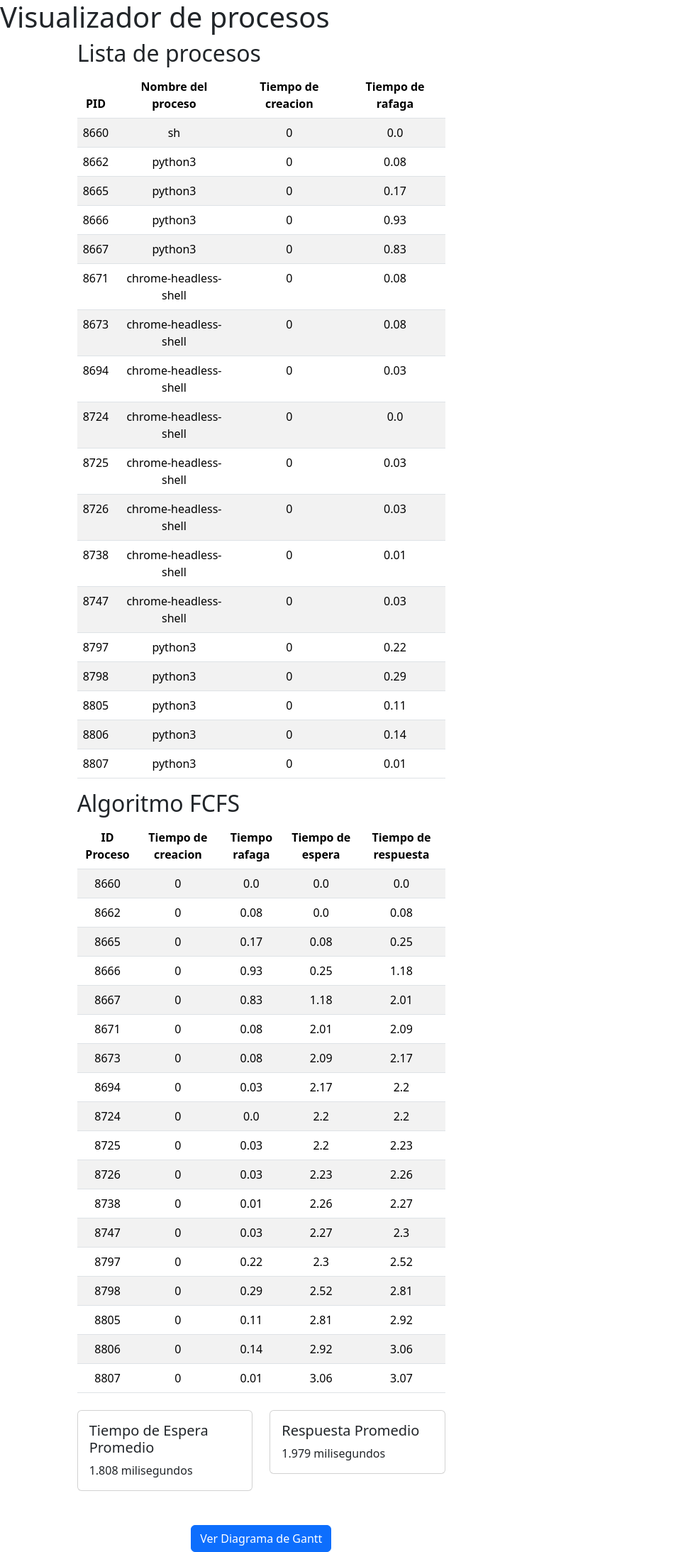
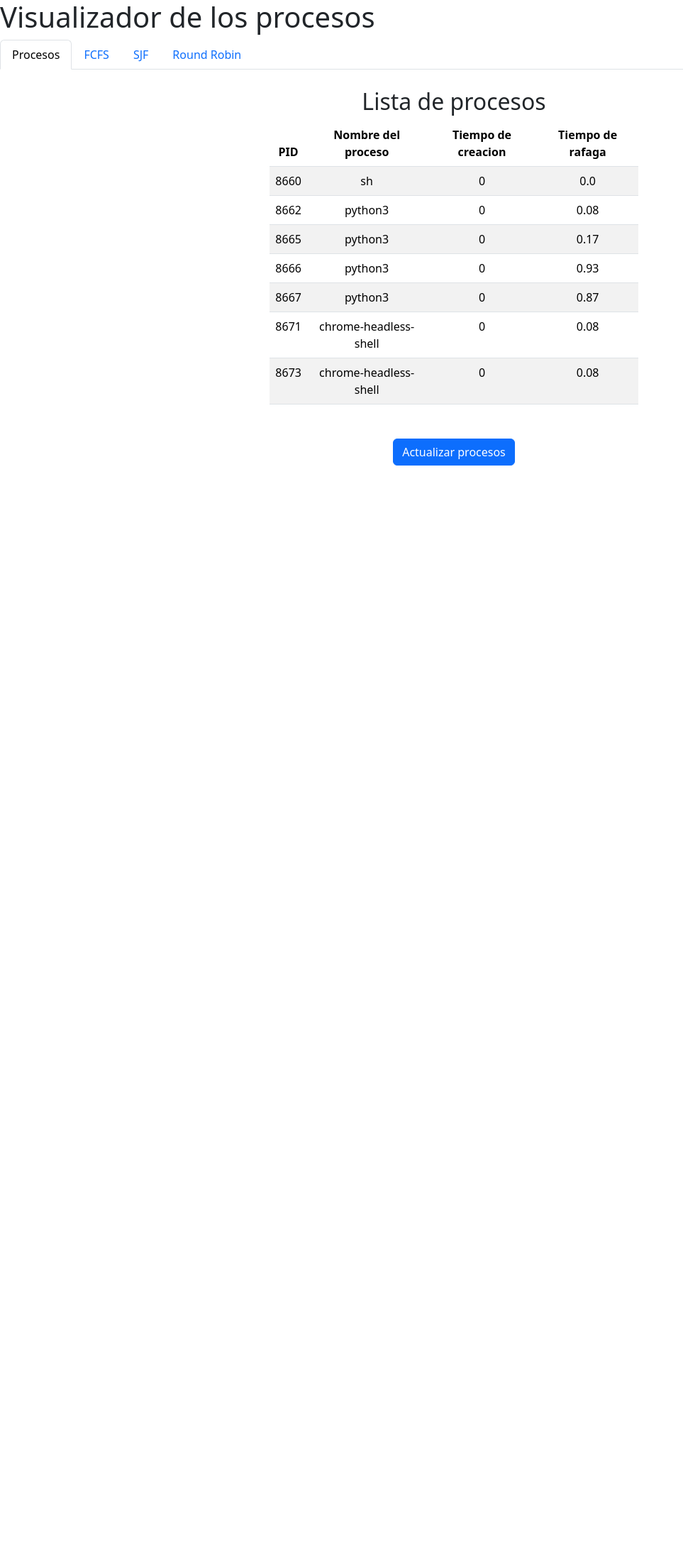
Before and after one commit to jayan04mcc/SO_TRABAJO_FINAL, a Flask app: page / in a window 1280 px wide. Shown: the whole page at 71% size, without its empty margins (0-963 px from the left). After the commit the page ends 656 px from the top, so only its background shows below. Run offline with Flask 3, Linux system fonts and the light colour scheme.

Commit message:
Se mejoro la interfaz, organizando las vistas de los algoritmos

```diff
--- a/gantt.py
+++ b/gantt.py
@@ -49,7 +49,7 @@
    maquinas.append(procesos[i].id)
 
 # Datos
-ht = 1000 #ancho_total
+ht = 20 #numero de tiempo que se vera en un inicio
 nmaq = nroProcesos #numero de procesos
 hbar = 20 #altura de cada barra
 tticks = 10 #no se usa
--- a/index.py
+++ b/index.py
@@ -13,13 +13,14 @@
 def principal():
     return render_template("index.html", procesos=lista_procesos, resultados=procesos, tiempos=respuestas) #buscara la vista y la mostrara
 
-@app.route('/gantt_diagram', methods=['GET', 'POST'])
-def gantt_diagram():
+@app.route('/mostrar_gantt')
+def mostrar_gantt():
     # Aquí puedes ejecutar tu función o archivo de Python
     # Por ejemplo, para ejecutar un archivo:
     os.system('python gantt.py')
     # En este ejemplo, simplemente servimos un archivo de imagen estático como respuesta
-    return render_template("gantt.html")
+    #return render_template('index.html')  # O redirige a otra página si lo prefieres
+    return "OK"
 
 
 
--- a/templates/base.html
+++ b/templates/base.html
@@ -12,5 +12,8 @@
 
     {%endblock %}
     <script src="https://cdn.jsdelivr.net/npm/bootstrap@5.3.2/dist/js/bootstrap.bundle.min.js" integrity="sha384-C6RzsynM9kWDrMNeT87bh95OGNyZPhcTNXj1NW7RuBCsyN/o0jlpcV8Qyq46cDfL" crossorigin="anonymous"></script>
+
+
+
 </body>
 </html>
--- a/templates/index.html
+++ b/templates/index.html
@@ -1,11 +1,49 @@
 {%extends "./base.html" %}
 {%block title%}Visualizador de procesos{%endblock%}
 {%block body%}
-<h1>Visualizador de procesos</h1>
+<script src="https://code.jquery.com/jquery-3.6.0.min.js"></script>
+<script>
+    $(document).ready(function() {
+        $("#verGantt").click(function() {
+            $.ajax({
+                url: "/mostrar_gantt",
+                type: "GET",
+                success: function(response) {
+                    // Manejar la respuesta aquí
+                    console.log(response);  // Esto mostrará "OK" en la consola
+                    // Puedes agregar más acciones si lo deseas
+                },
+                error: function(error) {
+                    console.log(error);
+                }
+            });
+        });
+    });
+</script>
+
+<h1>Visualizador de los procesos</h1>
+
+<ul class="nav nav-tabs" id="myTab" role="tablist">
+    <li class="nav-item" role="presentation">
+      <button class="nav-link active" id="home-tab" data-bs-toggle="tab" data-bs-target="#home-tab-pane" type="button" role="tab" aria-controls="home-tab-pane" aria-selected="true">Procesos</button>
+    </li>
+    <li class="nav-item" role="presentation">
+      <button class="nav-link" id="profile-tab" data-bs-toggle="tab" data-bs-target="#profile-tab-pane" type="button" role="tab" aria-controls="profile-tab-pane" aria-selected="false">FCFS</button>
+    </li>
+    <li class="nav-item" role="presentation">
+      <button class="nav-link" id="contact-tab" data-bs-toggle="tab" data-bs-target="#contact-tab-pane" type="button" role="tab" aria-controls="contact-tab-pane" aria-selected="false">SJF</button>
+    </li>
+    <li class="nav-item" role="presentation">
+      <button class="nav-link" id="disabled-tab" data-bs-toggle="tab" data-bs-target="#disabled-tab-pane" type="button" role="tab" aria-controls="disabled-tab-pane" aria-selected="false">Round Robin</button>
+    </li>
+  </ul>
+  <div class="tab-content" id="myTabContent">
+    <div class="tab-pane fade show active" id="home-tab-pane" role="tabpanel" aria-labelledby="home-tab" tabindex="0">
+
         <div class="row">
-    <div class="col-md-5 offset-md-1">
-        <h2>Lista de procesos</h2>
-        <div class="table-responsive">
+            <div class="col-md-5 mx-auto">
+                <h2 style="margin-top: 5%; text-align: center;">Lista de procesos</h2>
+                <div class="table-responsive" style="max-height: 400px; overflow-y: auto;">
                     <table class="table table-striped text-center">
                         <thead>
                             <tr>
@@ -27,11 +65,20 @@
                         </tbody>
                     </table>
                 </div>
+                <div class="container mt-5 text-center">
+                    <a href="/" id="actualizarProcesos" class="btn btn-primary">Actualizar procesos</a>
+
                 </div>
             </div>
+        </div>
+
+    </div>
+    <div class="tab-pane fade" id="profile-tab-pane" role="tabpanel" aria-labelledby="profile-tab" tabindex="0">
+
         <div class="row">
-    <div class="col-md-5 offset-md-1">
-        <h2>Algoritmo FCFS</h2>
+            <div class="col-md-5 mx-auto">
+                <h2 style="margin-top: 5%; text-align: center;">Algoritmo FCFS</h2>
+                <div class="table-responsive" style="max-height: 400px; overflow-y: auto;">
                     <table class="table table-striped text-center">
                         <thead>
                             <tr>
@@ -55,7 +102,7 @@
                             {%endfor%}
                         </tbody>
                     </table>
-
+                </div>
                 <div class="row mt-4">
                     <div class="col-md-6">
                         <div class="card">
@@ -77,12 +124,14 @@
                 </div>
 
                 <div class="container mt-5 text-center">
-            <form action="/gantt_diagram" method="post">
-                <button type="submit" class="btn btn-primary">Ver Diagrama de Gantt</button>
-            </form>
+                    <button id="verGantt">Ver Diagrama de Gantt</button>
                 </div>
 
             </div>
         </div>
+    </div>
+    <div class="tab-pane fade" id="contact-tab-pane" role="tabpanel" aria-labelledby="contact-tab" tabindex="0">...</div>
+    <div class="tab-pane fade" id="disabled-tab-pane" role="tabpanel" aria-labelledby="disabled-tab" tabindex="0">...</div>
+  </div>
 
 {%endblock%}
```
Also changed, not shown: static/img/gantt.svg. Lines whose indentation alone changed are shown as unchanged.
